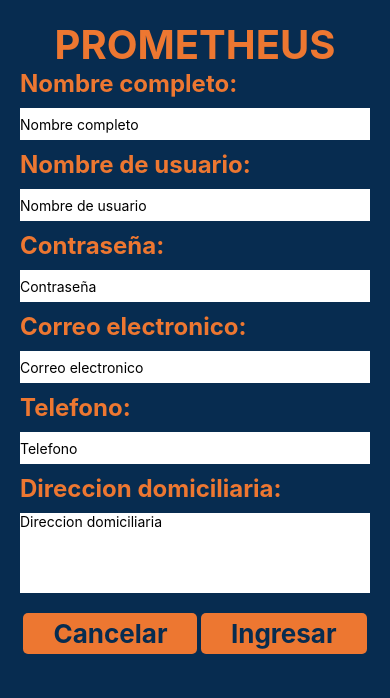
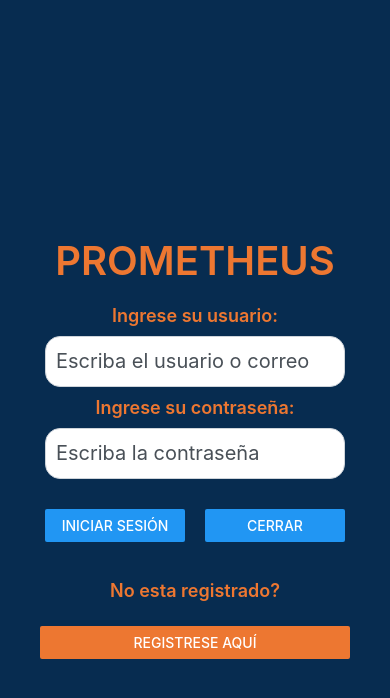
Before and after one commit to thebryanmartinez/ProyectoMovil2ReactUsuario, a React Native app: screen /Login in a window 390 px wide. Shown: the top 698 px of the page. Built offline with nearby package versions, Linux system fonts and the light colour scheme.

Commit message:
Cambios de navegacion

```diff
--- a/App.js
+++ b/App.js
@@ -8,6 +8,6 @@ import Registro from './src/componentes/registro';
 export default function App() {
   const [usuario, setUsuario]= useState(null);
   return (
-    <Registro></Registro>
+    <Login></Login>
   );
 }
--- a/package.json
+++ b/package.json
@@ -18,6 +18,8 @@
     "react": "17.0.1",
     "react-dom": "17.0.1",
     "react-native": "^0.64.2",
+    "react-native-safe-area-context": "3.3.2",
+    "react-native-screens": "~3.8.0",
     "react-native-web": "0.17.1"
   },
   "devDependencies": {
--- a/src/componentes/login.js
+++ b/src/componentes/login.js
@@ -1,27 +1,21 @@
-import { NavigationContainer } from '@react-navigation/native';
 import { createNativeStackNavigator } from '@react-navigation/native-stack';
 import React from 'react';
 import { useState } from 'react';
 import { StyleSheet, Text, View, Button, TextInput, Alert } from 'react-native';
 import AsyncStorage from '@react-native-async-storage/async-storage';
-import { useFonts, Montserrat_500Black } from '@expo-google-fonts/inter';
-import { Ionicons } from '@expo/vector-icons';
-import Pantalla from './registro';
 
-
-
-export default function login() {
+export default function login({ navigation }) {
   const [usuario, setUsuario]= useState(null);
   const [contrasena, setContrasena]= useState(null);
   const [focusNombre, setFocusNombre]= useState(false);
   const presIniciarSesion = async () => {
     if(!usuario || !contrasena){
-      console.log("Debe Escribir los datos completos");
-      Alert.alert("MEDI", "Debe Escribir los datos completos");
+      console.log("Debe escribir los datos completos");
+      Alert.alert("Prometheus", "Debe Escribir los datos completos");
     }
     else{
       try {
-        const response = await fetch('http://192.168.0.12:3001/api/autenticacion/iniciosesion/', {
+        const response = await fetch('http://192.168.1.165:3001/api/autenticacion/iniciosesion/', {
           method: 'POST',
           headers: {
             Accept: 'application/json',
@@ -36,13 +30,13 @@ export default function login() {
         console.log(json);
         if(json.data.length==0){
           console.log(json.msj);
-          Alert.alert("MEDI", json.msj);
+          Alert.alert("Prometheus", json.msj);
         }
         else{
           const cliente=JSON.stringify(json.data);
           await AsyncStorage.setItem('cliente', cliente);
           console.log(json.msj);
-          Alert.alert("MEDI", json.msj);
+          Alert.alert("Prometheus", json.msj);
         }
       } catch (error) {
         console.error(error);
@@ -53,13 +47,13 @@ export default function login() {
     var cliente = JSON.parse(await AsyncStorage.getItem('cliente'));
     if(!cliente){
       console.log("Usuario no autenticado");
-      Alert.alert("MEDI", "Usuario no autenticado");
+      Alert.alert("Prometheus", "Usuario no autenticado");
     }
     else{
       var token = cliente.token;
       console.log('Bearer ' + token)
       try {
-        const response = await fetch('http://192.168.0.12:3001/api/productos/listar', {
+        const response = await fetch('http://192.168.1.165:3001/api/productos/listar', {
           method: 'GET',
           headers: {
             Accept: 'application/json',
@@ -70,10 +64,10 @@ export default function login() {
         const json = await response.json();
         console.log(json);
         if(json.data.length==0){
-          Alert.alert("MEDI", json.msj);
+          Alert.alert("Prometheus", json.msj);
         }
         else{
-          Alert.alert("MEDI", json.msj);
+          Alert.alert("Prometheus", json.msj);
         }
       } catch (error) {
         console.error(error);
@@ -83,7 +77,7 @@ export default function login() {
   const cerrarSesion = async () =>{
     await AsyncStorage.removeItem('cliente');
     console.log("Sesion Cerrada");
-    Alert.alert("MEDI", "Sesion Cerrada");
+    Alert.alert("Prometheus", "Sesion Cerrada");
   };
   return (
     <View style={styles.contenedor}>
@@ -134,7 +128,7 @@ export default function login() {
             <View style={styles.botonRedes}>
               <Button
                 title="Registrese aquí" color="#ed7731"
-                onPress={() => this.props.navigation.navigate('./registro.js')}
+                onPress={() => navigation.navigate('Registro')}
               />
             </View>
           </View>
@@ -173,21 +167,16 @@ const styles = StyleSheet.create({
     justifyContent:"center",
     padding:10,
   },
-  sombraControles: {
-
-  },
   texto:{
     color: "#ed7731" ,
     fontSize: 18,
     fontWeight: "600",
-    fontFamily: 'Montserrat_500Black',
     textAlign: "center"
   },
   tituloLogin: {
     color: "#ed7731" ,
     fontSize: 40,
-    fontWeight: "600",
-    fontFamily: 'Montserrat_500Black'
+    fontWeight: "600"
     },
   controles:{
     flex:4,
--- a/src/componentes/registro.js
+++ b/src/componentes/registro.js
@@ -79,7 +79,7 @@ const styles = StyleSheet.create({
       paddingBottom: '5px',
       paddingLeft: '30px',
       paddingRight: '30px',
-      borderRadius: '5px',
+      borderRadius: 5,
       backgroundColor: '#ed7731',
   },
   tituloBotones: {
```
Also changed, not shown: src/componentes/menu.js (added, +25 -0 lines), 1 other file (tests, documents, lock files or other folders).
